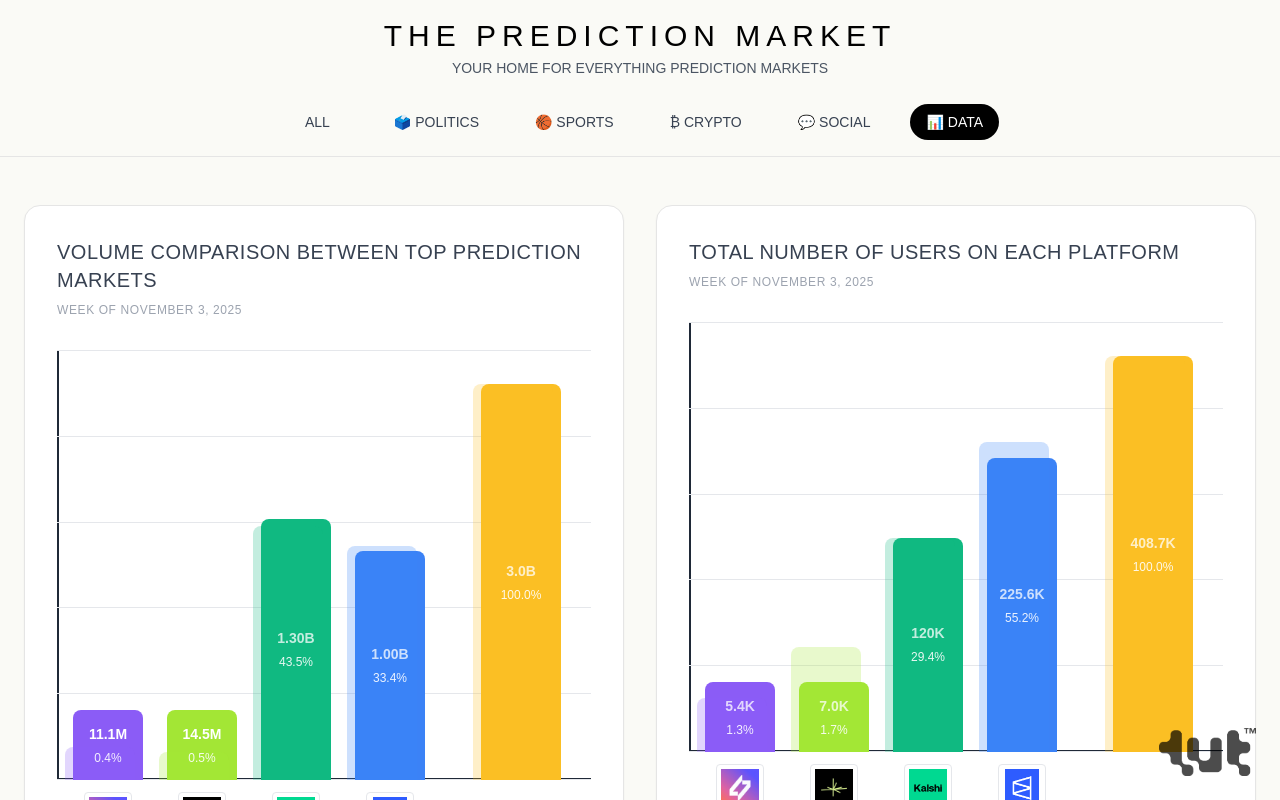
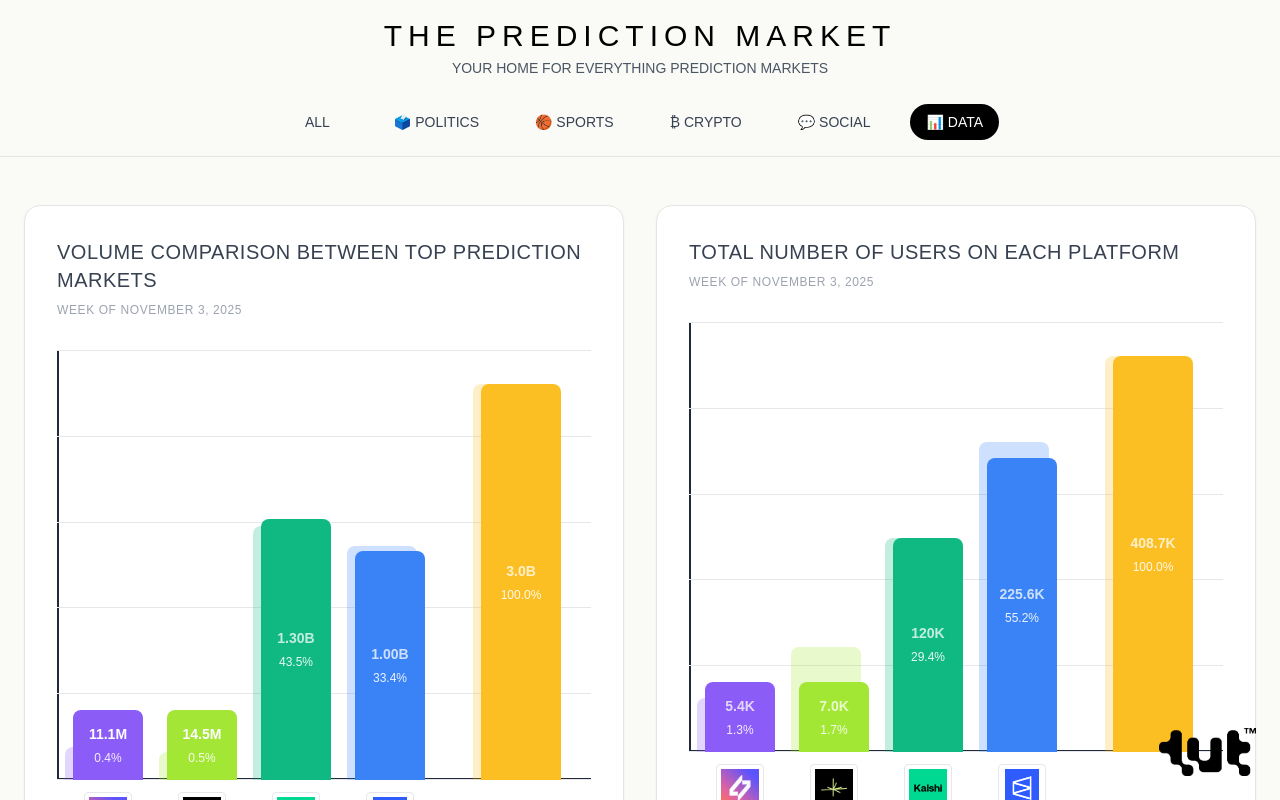
Before and after one commit to tut9492/ThePredictionMarket, a Next.js app: page /data in a window 1280 px wide. Shown: the top 800 px of the page. Built offline with nearby package versions, Linux system fonts and the light colour scheme; a web font is replaced by a local one.

Commit message:
feat: add Twitter/X link to footer logo
- Wrap footer logo in link to Twitter/X
- Add hover scale effect
- Update opacity behavior on hover

```diff
--- a/app/data/page.tsx
+++ b/app/data/page.tsx
@@ -308,11 +308,18 @@
       </main>
 
       <footer className="fixed bottom-6 right-6 z-50">
-        <img
-          src="/prediction-market/market-logos/MASTER LOGO.png"
-          alt="tut™"
-          className="h-12 w-auto opacity-70 hover:opacity-100 transition-opacity cursor-pointer"
-        />
+        <a
+          href="https://x.com/tut9492"
+          target="_blank"
+          rel="noopener noreferrer"
+          className="block transition-transform hover:scale-110"
+        >
+          <img
+            src="/prediction-market/market-logos/MASTER LOGO.png"
+            alt="tut™"
+            className="h-12 w-auto opacity-100 hover:opacity-80 transition-opacity cursor-pointer"
+          />
+        </a>
       </footer>
     </div>
   );
--- a/app/page.tsx
+++ b/app/page.tsx
@@ -191,11 +191,18 @@
 
       {/* Footer with tut™ logo */}
       <footer className="fixed bottom-6 right-6 z-50">
-        <img
-          src="/prediction-market/market-logos/MASTER LOGO.png"
-          alt="tut™"
-          className="h-12 w-auto opacity-70 hover:opacity-100 transition-opacity cursor-pointer"
-        />
+        <a
+          href="https://x.com/tut9492"
+          target="_blank"
+          rel="noopener noreferrer"
+          className="block transition-transform hover:scale-110"
+        >
+          <img
+            src="/prediction-market/market-logos/MASTER LOGO.png"
+            alt="tut™"
+            className="h-12 w-auto opacity-100 hover:opacity-80 transition-opacity cursor-pointer"
+          />
+        </a>
       </footer>
 
       {/* Main Content */}
```
